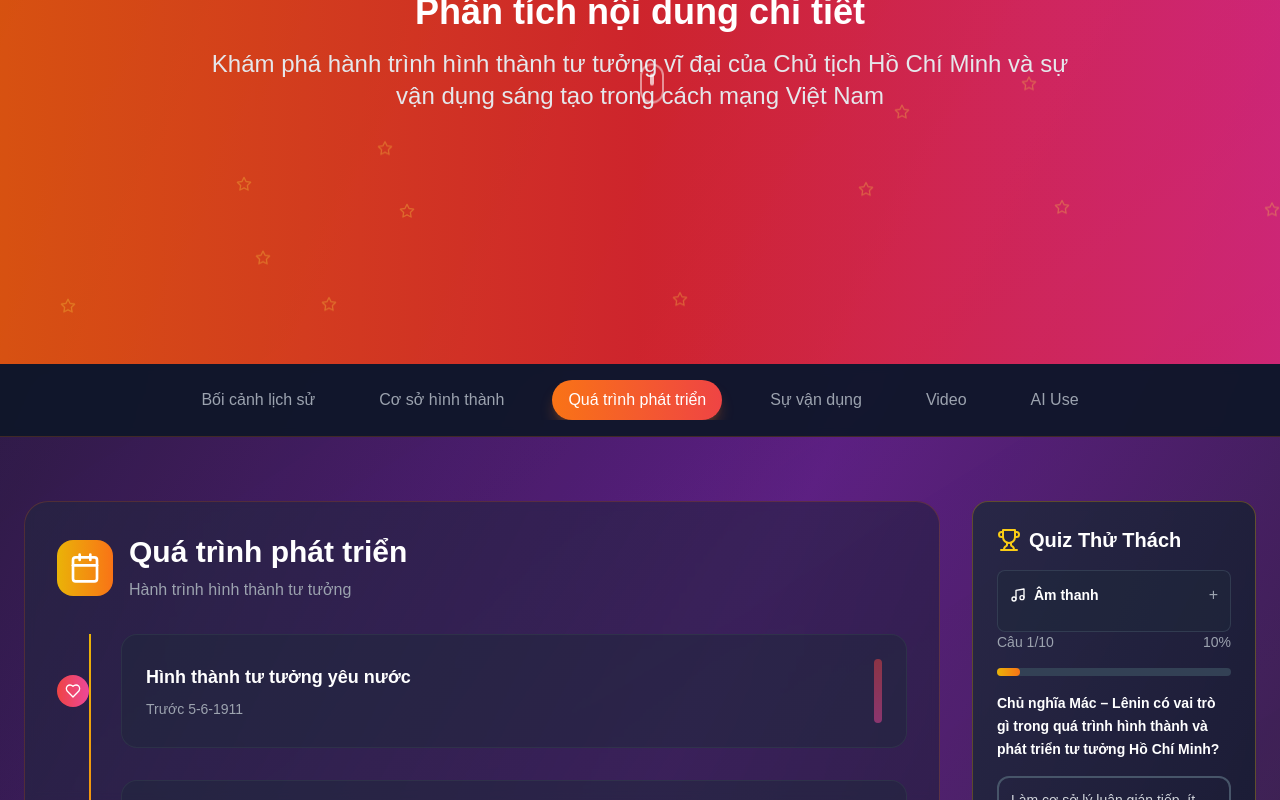
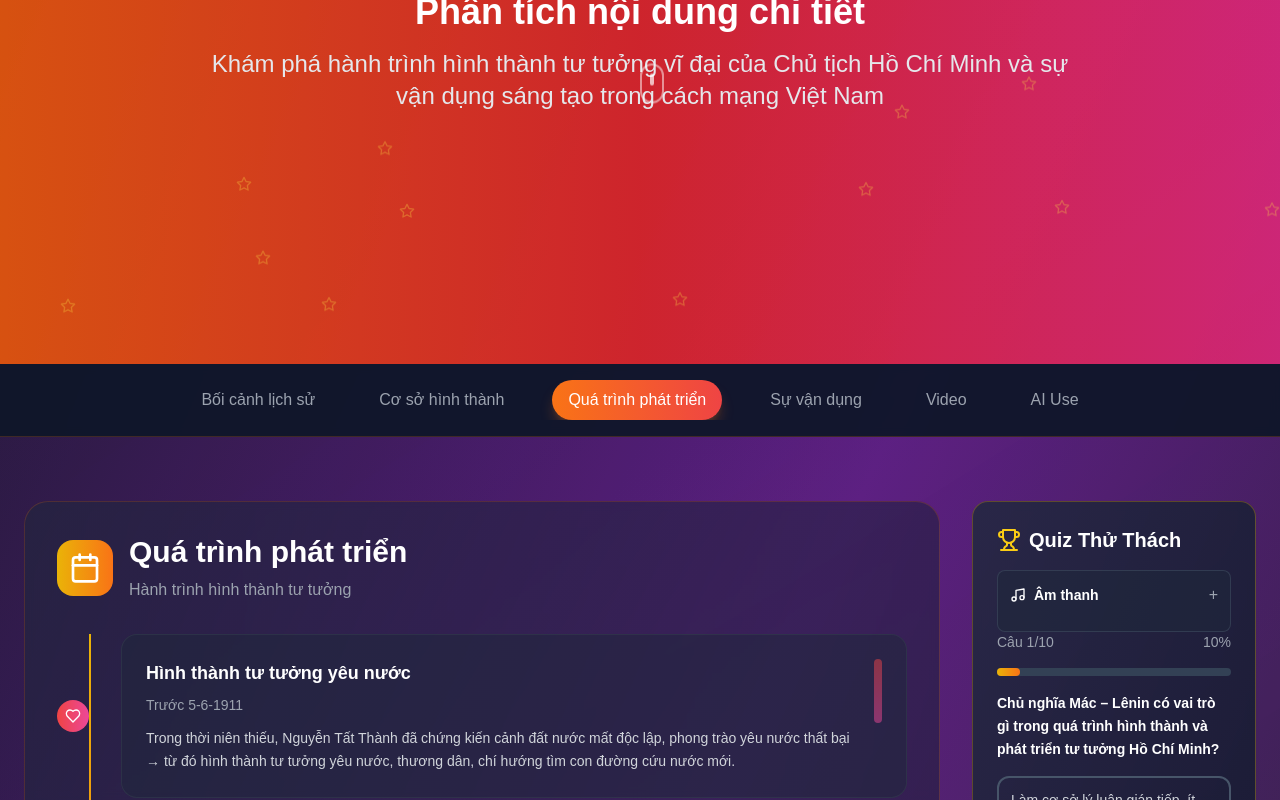
Before and after one commit to nctan123/HCMProject, a Next.js app: page / in a window 1280 px wide. Both pictures are taken after a click on the button "Quá trình phát triển". Shown: the part 436-1236 px from the top of the page. Built offline with nearby package versions, Linux system fonts and the light colour scheme.

Commit message:
feat: add new component

```diff
--- a/src/app/components/sections/DevelopmentTimeline.tsx
+++ b/src/app/components/sections/DevelopmentTimeline.tsx
@@ -1,11 +1,41 @@
 import { Calendar, Star, Award, Sparkles, Heart, Flag } from "lucide-react";
 
 const timelinePeriods = [
-  { period: "Trước 5-6-1911", title: "Hình thành tư tưởng yêu nước", icon: Heart, color: "from-red-500 to-pink-500" },
-  { period: "5-6-1911 → 30-12-1920", title: "Con đường cách mạng vô sản", icon: Flag, color: "from-orange-500 to-red-500" },
-  { period: "31-12-1920 → 2-9-1930", title: "Nội dung cơ bản cách mạng", icon: Star, color: "from-yellow-500 to-orange-500" },
-  { period: "2-9-1930 → 28-1-1941", title: "Vượt qua thử thách", icon: Award, color: "from-green-500 to-blue-500" },
-  { period: "29-1-1941 → 2-9-1969", title: "Soi đường cho sự nghiệp", icon: Sparkles, color: "from-blue-500 to-purple-500" },
+  {
+    period: "Trước 5-6-1911",
+    title: "Hình thành tư tưởng yêu nước",
+    icon: Heart,
+    color: "from-red-500 to-pink-500",
+    content: "Trong thời niên thiếu, Nguyễn Tất Thành đã chứng kiến cảnh đất nước mất độc lập, phong trào yêu nước thất bại → từ đó hình thành tư tưởng yêu nước, thương dân, chí hướng tìm con đường cứu nước mới."
+  },
+  {
+    period: "5-6-1911 → 12-1920",
+    title: "Bước ngoặt quyết định",
+    icon: Flag,
+    color: "from-orange-500 to-red-500",
+    content: "5-6-1911 ra đi tìm đường cứu nước. Quá trình bôn ba khắp châu lục, vừa lao động, vừa học hỏi. Năm 1920 đọc \"Luận cương của Lênin về vấn đề dân tộc và thuộc địa\" → bước ngoặt quyết định, xác định con đường cứu nước theo cách mạng vô sản."
+  },
+  {
+    period: "1920 → 2-1930",
+    title: "Hình thành nội dung cơ bản",
+    icon: Star,
+    color: "from-yellow-500 to-orange-500",
+    content: "Hồ Chí Minh tham gia sáng lập Đảng Cộng sản Pháp, hoạt động trong Quốc tế Cộng sản. Tích cực truyền bá Mác – Lênin vào Việt Nam. Tác phẩm tiêu biểu: Đường Kách mệnh (1927). Ngày 3-2-1930 thành lập Đảng Cộng sản Việt Nam → mốc quan trọng đánh dấu sự hình thành cơ bản tư tưởng Hồ Chí Minh về cách mạng Việt Nam."
+  },
+  {
+    period: "1930 → 1941",
+    title: "Vượt qua thử thách",
+    icon: Award,
+    color: "from-green-500 to-blue-500",
+    content: "Phong trào cách mạng gặp nhiều khó khăn, bị khủng bố đàn áp. Hồ Chí Minh vẫn kiên định con đường giải phóng dân tộc gắn với chủ nghĩa xã hội. Tiếp tục hoạt động ở quốc tế, chuẩn bị lực lượng cho cách mạng trong nước."
+  },
+  {
+    period: "1941 → 1969",
+    title: "Soi đường cho sự nghiệp",
+    icon: Sparkles,
+    color: "from-blue-500 to-purple-500",
+    content: "1941: Hồ Chí Minh về nước, thành lập Việt Minh. 1945: Lãnh đạo Cách mạng Tháng Tám thành công, lập Nhà nước Việt Nam Dân chủ Cộng hòa. Trong kháng chiến chống Pháp, Mỹ: phát triển tư tưởng kháng chiến toàn dân, toàn diện, lâu dài, tự lực cánh sinh. Đến khi Người qua đời (1969), hệ thống tư tưởng đã hoàn chỉnh, trở thành \"ngọn đèn soi đường cho cách mạng Việt Nam\"."
+  },
 ];
 
 export default function DevelopmentTimeline() {
@@ -32,12 +62,13 @@ export default function DevelopmentTimeline() {
                     <IconComponent className="h-4 w-4 text-white" />
                   </div>
                   <div className="bg-slate-800/50 rounded-2xl p-6 flex-1 border border-gray-700/50 hover:border-orange-500/30 transition-all duration-300">
-                    <div className="flex flex-col md:flex-row md:items-center md:justify-between">
-                      <div>
+                    <div className="flex flex-col md:flex-row md:items-start md:justify-between">
+                      <div className="flex-1">
                         <h4 className="text-lg font-bold text-white mb-2">{item.title}</h4>
-                        <p className="text-gray-400 text-sm">{item.period}</p>
+                        <p className="text-gray-400 text-sm mb-3">{item.period}</p>
+                        <p className="text-gray-300 text-sm leading-relaxed">{item.content}</p>
                       </div>
-                      <div className={`hidden md:block w-2 h-16 rounded-full bg-gradient-to-b ${item.color} opacity-50`}></div>
+                      <div className={`hidden md:block w-2 h-16 rounded-full bg-gradient-to-b ${item.color} opacity-50 ml-4`}></div>
                     </div>
                   </div>
                 </div>
@@ -45,23 +76,31 @@ export default function DevelopmentTimeline() {
             })}
           </div>
         </div>
-        <div className="mt-8 grid md:grid-cols-2 gap-6 text-sm text-gray-300">
-          <div className="bg-slate-800/50 rounded-2xl p-5 border border-slate-700/50">
-            <h5 className="font-semibold text-white mb-2">Các thời kỳ tiêu biểu</h5>
-            <ul className="space-y-2 text-gray-400">
-              <li>▪ Trước 5-6-1911: Hình thành tư tưởng yêu nước, chí hướng cứu nước.</li>
-              <li>▪ 5-6-1911 → 30-12-1920: Chọn con đường cách mạng vô sản.</li>
-              <li>▪ 31-12-1920 → 2-9-1930: Hình thành nội dung cơ bản về cách mạng Việt Nam.</li>
-              <li>▪ 2-9-1930 → 28-1-1941: Vượt qua thử thách, giữ vững đường lối.</li>
-              <li>▪ 29-1-1941 → 2-9-1969: Phát triển, soi đường cho sự nghiệp cách mạng.</li>
-            </ul>
-          </div>
-          <div className="bg-slate-800/50 rounded-2xl p-5 border border-slate-700/50">
-            <h5 className="font-semibold text-white mb-2">Ý nghĩa</h5>
-            <p className="text-gray-400 leading-relaxed">
-              Cách phân kỳ giúp theo dõi tiến trình hoàn thiện tư tưởng từ tìm tòi, xác định chủ nghĩa
-              đến xây dựng lý luận và chỉ đạo thực tiễn cách mạng.
-            </p>
+        <div className="mt-8 bg-gradient-to-r from-slate-800/50 to-slate-900/50 rounded-2xl p-6 border border-slate-700/50">
+          <h5 className="font-semibold text-white mb-4 text-center text-lg">Tổng kết quá trình phát triển</h5>
+          <div className="grid md:grid-cols-2 gap-6 text-sm text-gray-300">
+            <div>
+              <h6 className="font-semibold text-orange-300 mb-3">Các mốc quan trọng</h6>
+              <ul className="space-y-2 text-gray-400">
+                <li>• <strong>5-6-1911:</strong> Ra đi tìm đường cứu nước</li>
+                <li>• <strong>1920:</strong> Đọc Luận cương Lênin - bước ngoặt quyết định</li>
+                <li>• <strong>3-2-1930:</strong> Thành lập Đảng Cộng sản Việt Nam</li>
+                <li>• <strong>1941:</strong> Về nước, thành lập Việt Minh</li>
+                <li>• <strong>1945:</strong> Cách mạng Tháng Tám thành công</li>
+                <li>• <strong>1969:</strong> Hệ thống tư tưởng hoàn chỉnh</li>
+              </ul>
+            </div>
+            <div>
+              <h6 className="font-semibold text-orange-300 mb-3">Ý nghĩa lịch sử</h6>
+              <p className="text-gray-400 leading-relaxed mb-3">
+                Quá trình phát triển tư tưởng Hồ Chí Minh phản ánh sự vận động từ tìm tòi, khám phá đến xác định con đường cách mạng, từ xây dựng lý luận đến chỉ đạo thực tiễn.
+              </p>
+              <div className="bg-orange-500/10 rounded-lg p-3 border border-orange-500/30">
+                <p className="text-orange-300 font-medium text-center text-sm">
+                  <strong>"Ngọn đèn soi đường cho cách mạng Việt Nam"</strong>
+                </p>
+              </div>
+            </div>
           </div>
         </div>
       </div>
```
